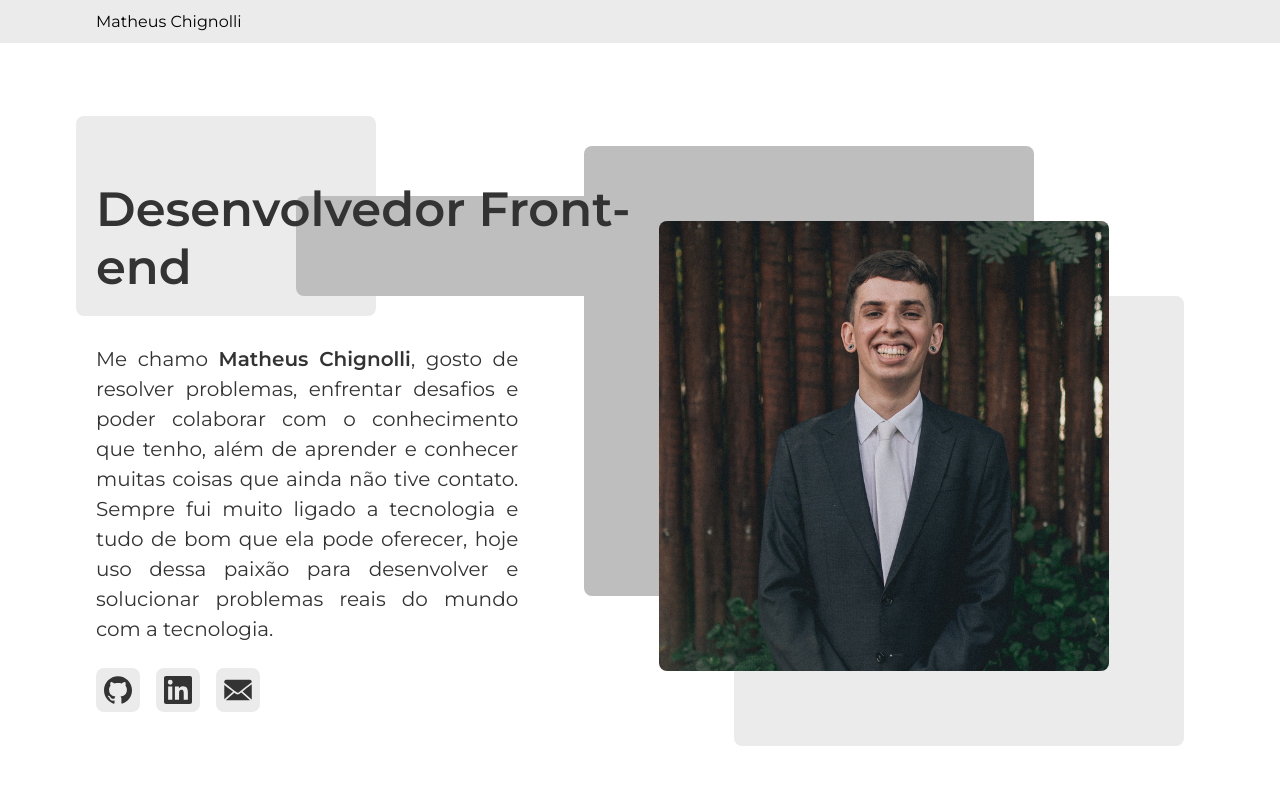
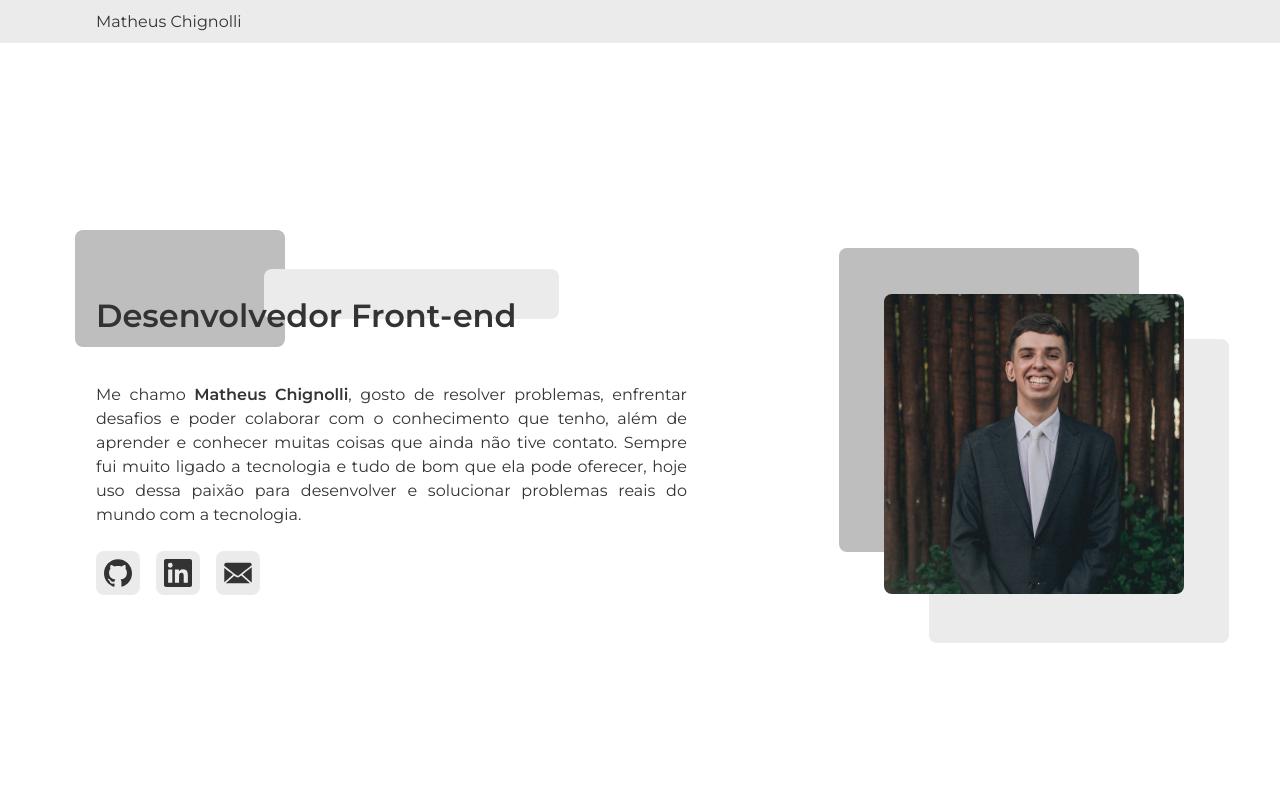
Before and after one commit to MatheusChignolli/svelte-portfolio, a SvelteKit app: page / in a window 1280 px wide. Shown: the top 800 px of the page. Built offline with nearby package versions, Linux system fonts and the light colour scheme.

Commit message:
refactor About component

```diff
--- a/src/components/FirstContent.svelte
+++ b/src/components/About.svelte
@@ -2,7 +2,7 @@
 	import profileImage from '$lib/images/profile.png';
 </script>
 
-<div class="first-content">
+<section id="about">
 	<div>
 		<h1>
 			<b>Desenvolvedor Front-end</b>
@@ -59,94 +59,56 @@
 	<div class="profile-image">
 		<img src={profileImage} alt="Foto de perfil" />
 	</div>
-</div>
+</section>
 
 <style>
-	.first-content h1 {
-		width: fit-content;
-		position: relative;
-		font-size: 3rem;
-		margin-bottom: 48px;
-	}
-
-	.first-content h1::before {
-		left: -20px;
-		width: 300px;
-		height: 200px;
-		bottom: -20px;
-		content: '';
-		z-index: -1;
-		position: absolute;
-		border-radius: 8px;
-		background-color: var(--color-primary-main);
-	}
-
-	.first-content h1::after {
-		left: 200px;
-		width: calc(100% - 170px);
-		height: 100px;
-		bottom: 0;
-		content: '';
-		z-index: -1;
-		position: absolute;
-		border-radius: 8px;
-		background-color: var(--color-primary-dark);
-	}
-
-	.first-content {
-		color: var(--color-primary-text);
+	section#about {
 		height: calc(100vh - 43px);
 		display: flex;
 		align-items: center;
 	}
 
-	.first-content .profile-image,
-	.first-content .profile-image img {
-		max-width: 450px;
-		max-height: 450px;
-		border-radius: 8px;
+	section#about h1 {
+		width: fit-content;
+		position: relative;
+		margin-bottom: 48px;
 	}
 
-	.first-content .profile-image {
-		position: relative;
-		margin-right: 75px;
-	}
-
-	.first-content .profile-image::before,
-	.first-content .profile-image::after {
-		width: 100%;
-		height: 100%;
+	section#about h1::before,
+	section#about h1::after {
 		content: '';
 		z-index: -1;
 		position: absolute;
 		border-radius: 8px;
 	}
 
-	.first-content .profile-image::before {
-		top: -75px;
-		left: -75px;
+	section#about h1::before {
+		left: -5%;
+		width: 50%;
+		height: 300%;
+		bottom: -30%;
 		background-color: var(--color-primary-dark);
 	}
 
-	.first-content .profile-image::after {
-		top: 75px;
-		left: 75px;
-		z-index: -2;
+	section#about h1::after {
+		left: 40%;
+		width: 70%;
+		bottom: 40%;
+		height: 130%;
 		background-color: var(--color-primary-main);
 	}
-	.first-content p {
-		font-size: 1.25rem;
+
+	section#about p {
 		max-width: 75%;
-		text-align: justify;
 	}
 
-	.first-content .contacts {
+	section#about .contacts {
 		gap: 16px;
 		display: flex;
 		margin-top: 24px;
 	}
 
-	.first-content .contacts a {
+	section#about .contacts a {
 		color: var(--color-primary-text);
 		width: 28px;
 		height: 28px;
@@ -159,9 +121,75 @@
 		background-color: var(--color-primary-main);
 	}
 
-	.first-content .contacts a:hover {
+	section#about .contacts a:hover {
 		transition: 0.5s;
 		color: var(--color-primary-light);
 		background-color: var(--color-primary-dark);
 	}
+
+	section#about .profile-image,
+	section#about .profile-image img {
+		position: relative;
+		max-width: 450px;
+		max-height: 450px;
+		border-radius: 8px;
+	}
+
+	section#about .profile-image::before,
+	section#about .profile-image::after {
+		width: 100%;
+		height: 100%;
+		content: '';
+		z-index: -1;
+		position: absolute;
+		border-radius: 8px;
+	}
+
+	section#about .profile-image::before {
+		right: 15%;
+		bottom: 15%;
+		background-color: var(--color-primary-dark);
+	}
+
+	section#about .profile-image::after {
+		top: 15%;
+		left: 15%;
+		background-color: var(--color-primary-main);
+	}
+
+	@media (max-width: 1500px) {
+		section#about .profile-image img {
+			width: 300px;
+			height: 300px;
+		}
+	}
+
+	@media (max-width: 1200px) {
+		section#about h1 {
+			margin: 70px 20px 30px 20px;
+		}
+
+		section#about {
+			flex-direction: column;
+		}
+
+		section#about p {
+			max-width: 100%;
+		}
+
+		section#about .profile-image {
+			margin: 20% 0 0 0;
+		}
+	}
+
+	@media (max-width: 640px) {
+		section#about h1 {
+			margin: 40px 20px 30px 20px;
+		}
+
+		section#about .profile-image img {
+			width: 200px;
+			height: 200px;
+		}
+	}
 </style>
--- a/src/routes/+page.svelte
+++ b/src/routes/+page.svelte
@@ -1,5 +1,5 @@
 <script lang="ts">
-	import FirstContent from '../components/FirstContent.svelte';
+	import About from '../components/About.svelte';
 	import SecondContent from '../components/SecondContent.svelte';
 </script>
 
@@ -9,7 +9,7 @@
 </svelte:head>
 
 <section>
-	<FirstContent />
+	<About />
 	<SecondContent />
 </section>
 
--- a/src/routes/styles.css
+++ b/src/routes/styles.css
@@ -8,13 +8,24 @@
 	--color-primary-text: #333333;
 	--page-max-width: 1820px;
 	font-family: var(--font-body);
-	color: var(--color-text);
+	color: var(--color-primary-text);
 }
 
 body {
 	margin: 0;
 	min-height: 100vh;
 	background-color: var(--color-theme-0);
+}
+
+h1 {
+	width: fit-content;
+	font-size: 3rem;
+}
+
+p {
+	font-size: 1.25rem;
+	text-align: justify;
+	line-height: 1.5;
 }
 
 h1,
@@ -26,10 +37,6 @@ h6,
 p {
 	font-weight: 400;
 	margin: 0;
-}
-
-p {
-	line-height: 1.5;
 }
 
 a {
@@ -51,3 +58,29 @@ button {
 button:focus:not(:focus-visible) {
 	outline: none;
 }
+
+@media (max-width: 1360px) {
+	h1 {
+		font-size: 2rem;
+	}
+
+	p {
+		font-size: 1rem;
+	}
+}
+
+@media (max-width: 1200px) {
+	h1 {
+		font-size: 2rem;
+	}
+}
+
+@media (max-width: 640px) {
+	h1 {
+		font-size: 1.25rem;
+	}
+
+	p {
+		font-size: 0.875rem;
+	}
+}
```
